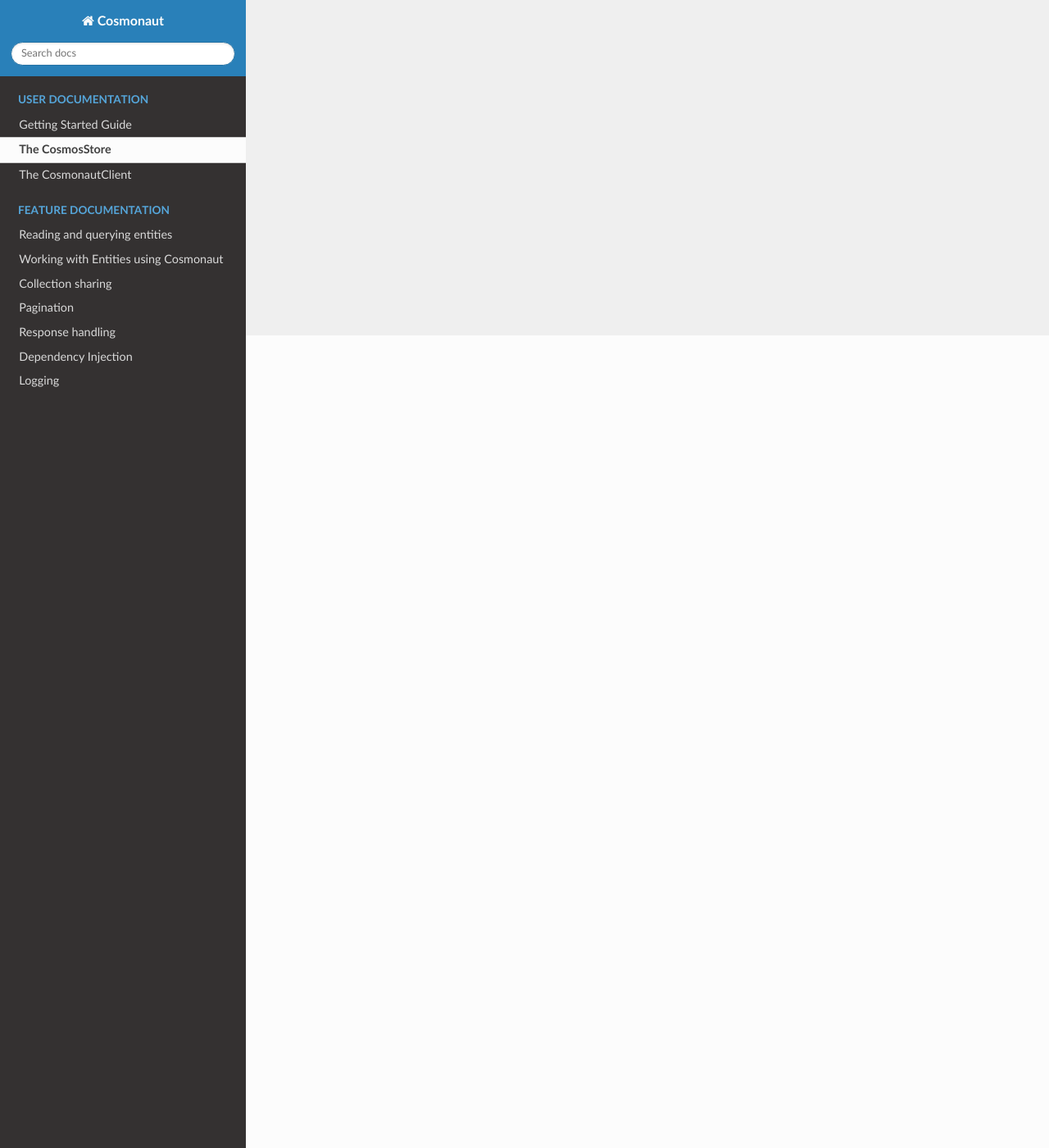
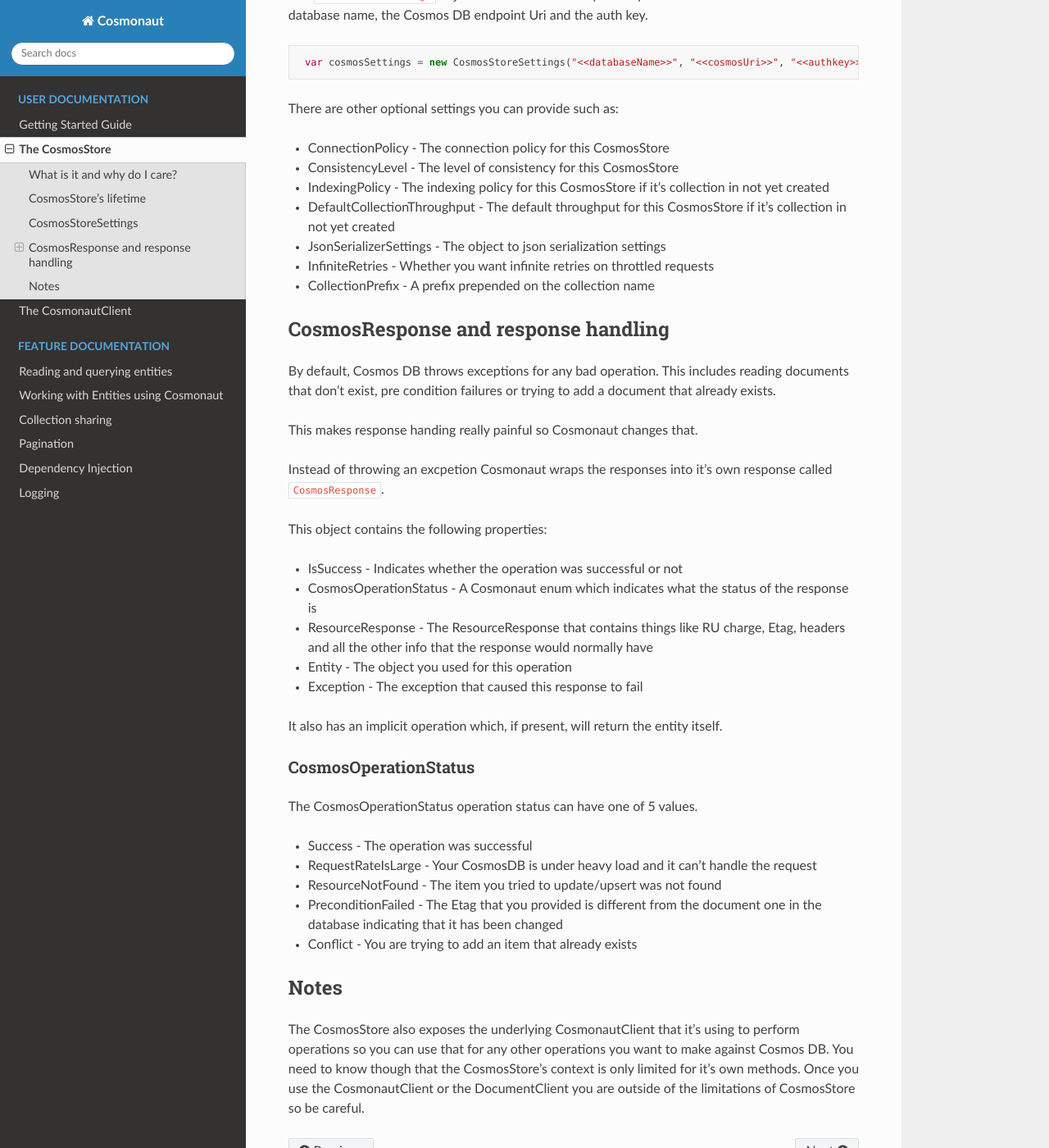
Before and after one commit to Elfocrash/Cosmonaut, a Sphinx documentation site: the page built from docs/The-CosmosStore.md, in a window 1280 px wide and 1400 px high, scrolled down 991 px. Shown: the whole window at 82% size. Built offline with Sphinx 7.4.7 and the Read the Docs theme 2.0.0, drawn with Linux system fonts in a browser that asks for light colours; some of the changed text lies outside the part shown.

Commit message:
Added wiki pages for CosmosStore and CosmonautClient

````diff
--- a/docs/The-CosmosStore.md
+++ b/docs/The-CosmosStore.md
@@ -1 +1,76 @@
 # The CosmosStore
+
+### What is it and why do I care?
+
+The main data context you will be working with while using Cosmonaut is the CosmosStore. The CosmosStore requires you to provide the entity model that it will be working with.
+
+For example if I only wanted to work with the class `Book` my CosmosStore initialisation would look like this:
+
+```c#
+ICosmosStore<Book> bookStore = new CosmosStore<Book>(cosmosSettings)
+```
+
+> But what is the context of the CosmosStore? What will I get if I query for all the items in a CosmosStore?
+
+The CosmosStore's boundaries can be one of two.
+
+* One entity is stored in it's own collection (ie books)
+* One entity is stored in a shared collection that other entities live as well (ie library)
+
+The choice to go with one or the other is completely up to you and it comes down to partitioning strategy, cost and flexibility when it comes to scaleability.
+
+### CosmosStore's lifetime
+
+CosmosStores should be registered as *singletons* in your system. This will achieve optimal performance. If you are using a dependency injection framework make sure they are registered as singletons and if you don't, just make sure you don't dispose them and you keep reusing them.
+
+### CosmosStoreSettings
+
+The CosmosStore can be initialised in multiple ways but the recommended one is by providing the `CosmosStoreSettings` object.
+
+The `CosmosStoreSettings` object can be initialised requires 3 parameters in order to be created. The database name, the Cosmos DB endpoint Uri and the auth key.
+
+```c#
+ var cosmosSettings = new CosmosStoreSettings("<<databaseName>>", "<<cosmosUri>>", "<<authkey>>");
+```
+
+There are other optional settings you can provide such as:
+
+* ConnectionPolicy - The connection policy for this CosmosStore
+* ConsistencyLevel - The level of consistency for this CosmosStore
+* IndexingPolicy - The indexing policy for this CosmosStore if it's collection in not yet created
+* DefaultCollectionThroughput - The default throughput for this CosmosStore if it's collection in not yet created
+* JsonSerializerSettings - The object to json serialization settings
+* InfiniteRetries - Whether you want infinite retries on throttled requests
+* CollectionPrefix - A prefix prepended on the collection name
+
+### CosmosResponse and response handling
+
+By default, Cosmos DB throws exceptions for any bad operation. This includes reading documents that don't exist, pre condition failures or trying to add a document that already exists.
+
+This makes response handing really painful so Cosmonaut changes that.
+
+Instead of throwing an excpetion Cosmonaut wraps the responses into it's own response called `CosmosResponse`.
+
+This object contains the following properties:
+
+* IsSuccess - Indicates whether the operation was successful or not
+* CosmosOperationStatus - A Cosmonaut enum which indicates what the status of the response is
+* ResourceResponse - The ResourceResponse<Document> that contains things like RU charge, Etag, headers and all the other info that the response would normally have
+* Entity - The object you used for this operation
+* Exception - The exception that caused this response to fail
+
+It also has an implicit operation which, if present, will return the entity itself.
+
+#### CosmosOperationStatus
+
+The CosmosOperationStatus operation status can have one of 5 values.
+
+* Success - The operation was successful
+* RequestRateIsLarge - Your CosmosDB is under heavy load and it can't handle the request
+* ResourceNotFound - The item you tried to update/upsert was not found
+* PreconditionFailed - The Etag that you provided is different from the document one in the database indicating that it has been changed
+* Conflict - You are trying to add an item that already exists
+
+### Notes
+
+The CosmosStore also exposes the underlying CosmonautClient that it's using to perform operations so you can use that for any other operations you want to make against Cosmos DB. You need to know though that the CosmosStore's context is only limited for it's own methods. Once you use the CosmonautClient or the DocumentClient you are outside of the limitations of CosmosStore so be careful.
--- a/docs/index.rst
+++ b/docs/index.rst
@@ -27,6 +27,5 @@ Welcome to Cosmonaut's documentation!
    Document-operations
    Collection-sharing
    Pagination
-   Response-handling
    Dependency-injection
    Logging
````
Also changed, not shown: docs/CosmonautClient.md (+12 -0 lines), docs/Response-handling.md (deleted, +0 -1 lines).
